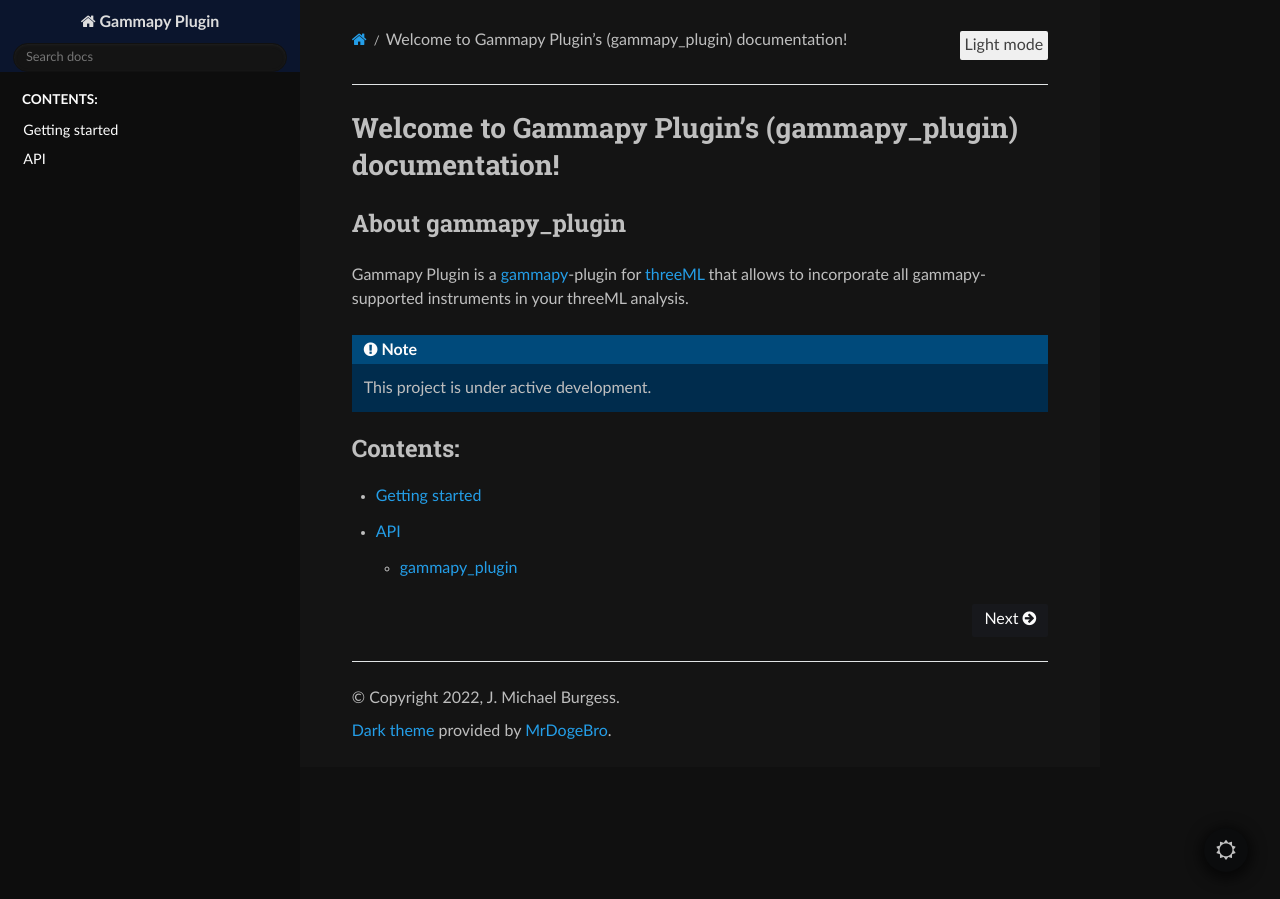
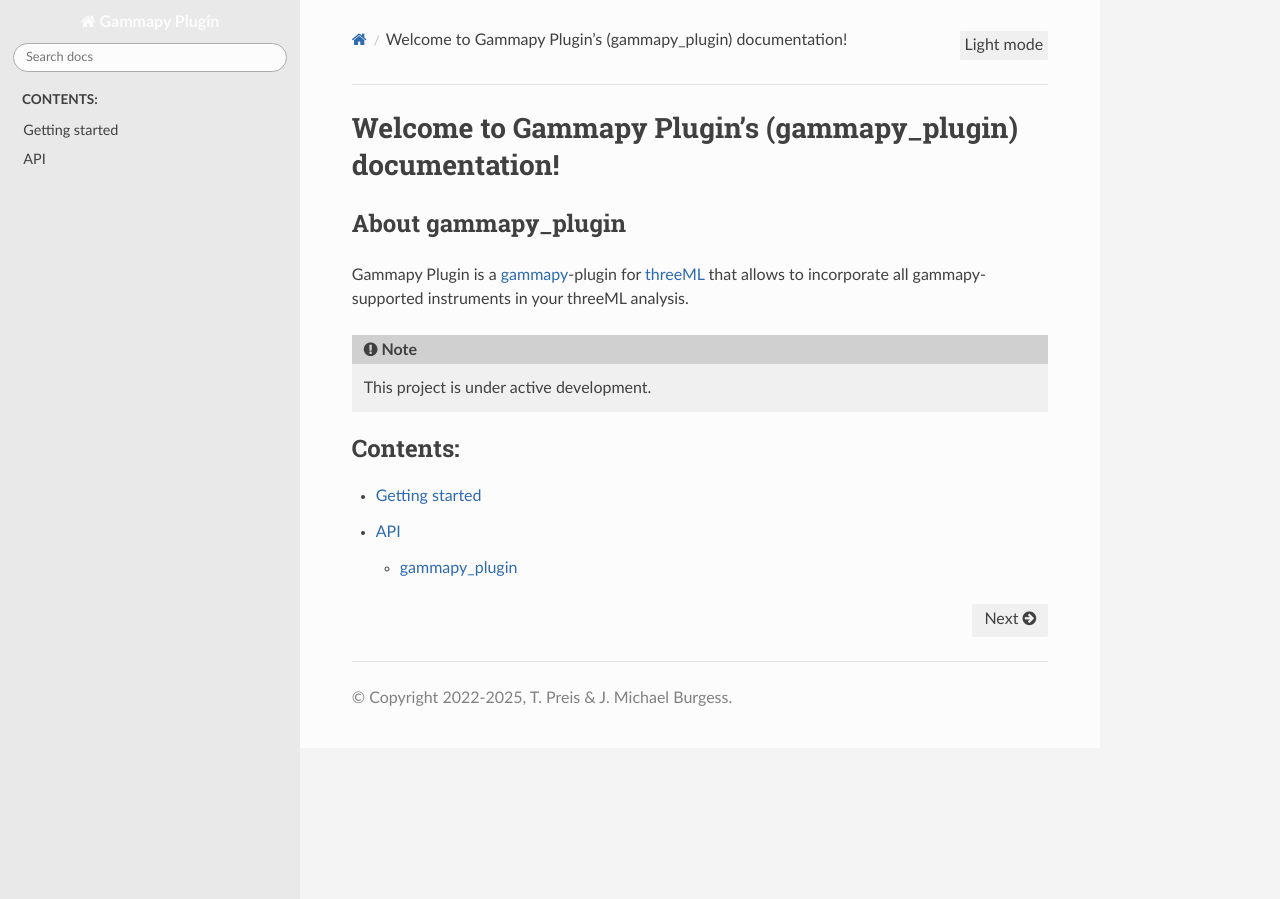
Before and after one commit to threeML/gammapy-plugin, a Sphinx documentation site: the page built from docs/index.rst, in a window 1280 px wide. Built offline with Sphinx 7.4.7 and the Read the Docs theme 3.1.0, drawn with Linux system fonts in a browser that asks for light colours; pages that are not in the unit, such as notebooks, are missing from menus; some of the changed lines change nothing that is shown.

Commit message:
fine tuning

```diff
--- a/docs/conf.py
+++ b/docs/conf.py
@@ -21,8 +21,8 @@
 from pathlib import Path
 
 project = "Gammapy Plugin"
-copyright = "2022, J. Michael Burgess"
-author = "J. Michael Burgess"
+copyright = "2022-2025, T. Preis & J. Michael Burgess"
+author = "T. Preis & J. Michael Burgess"
 
 
 sys.path.insert(0, os.path.abspath("../"))
@@ -65,7 +65,6 @@
     "sphinx.ext.githubpages",
     "sphinx.ext.napoleon",
     "sphinx_gallery.load_style",
-    "sphinx_rtd_dark_mode",
 ]
 
 
@@ -73,6 +72,7 @@
 napoleon_use_param = True
 napoleon_include_private_with_doc = True
 napoleon_include_init_with_doc = True
+
 
 autodoc_default_options = {
     "members": "var1, var2",
@@ -82,22 +82,21 @@
     "exclude-members": "__weakref__",
 }
 
+if "GITHUB_TOKEN" in os.environ:
 
-# # The name of your GitHub repository
-# rtds_action_github_repo = "grburgess/gammapy_plugin"
+    extensions.append("rtds_action")
 
-# # The path where the artifact should be extracted
-# # Note: this is relative to the conf.py file!
-# rtds_action_path = "notebooks"
+    rtds_action_path = "notebooks"
 
-# # The "prefix" used in the `upload-artifact` step of the action
-# rtds_action_artifact_prefix = "notebooks-for-"
+    # # The "prefix" used in the `upload-artifact` step of the action
+    rtds_action_artifact_prefix = "notebooks-for-"
 
-# # A GitHub personal access token is required, more info below
-# rtds_action_github_token = os.environ["GITHUB_TOKEN"]
+    rtds_action_github_repo = "threeML/gammapy_plugin"
 
+    # # A GitHub personal access token is required, more info below
+    rtds_action_github_token = os.environ["GITHUB_TOKEN"]
 
-# rtds_action_error_if_missing = True
+    rtds_action_error_if_missing = True
 
 
 # Add any paths that contain templates here, relative to this directory.
@@ -106,7 +105,13 @@
 # List of patterns, relative to source directory, that match files and
 # directories to ignore when looking for source files.
 # This pattern also affects html_static_path and html_extra_path.
-exclude_patterns = ["_build", "Thumbs.db", ".DS_Store", "**.ipynb_checkpoints"]
+exclude_patterns = [
+    "_build",
+    "Thumbs.db",
+    ".DS_Store",
+    "**.ipynb_checkpoints",
+    "md_docs/*.md",
+]
 
 
 # nbsphinx_allow_errors =True
@@ -134,7 +139,7 @@
 #     'css/custom.js',
 # ]
 
-html_show_sourcelink = False
+html_show_sourcelink = True
 html_favicon = "media/favicon.ico"
 
 html_show_sphinx = False
@@ -232,5 +237,11 @@
 ]
 
 
+def autodoc_skip_member_handler(app, what, name, obj, skip, options):
+    # Basic approach; you might want a regex instead
+    return name.startswith("test")
+
+
 def setup(app):
+    app.connect("autodoc-skip-member", autodoc_skip_member_handler)
     app.connect("builder-inited", run_apidoc)
```
